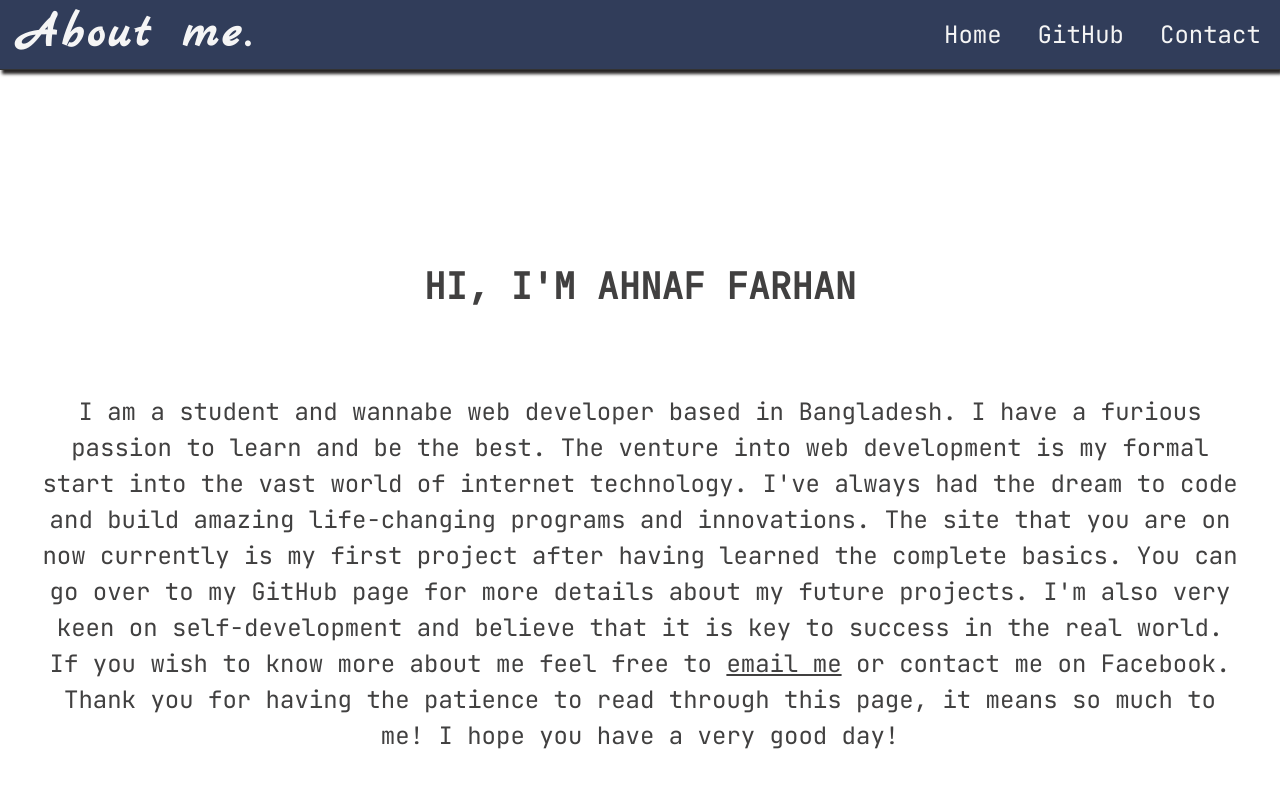
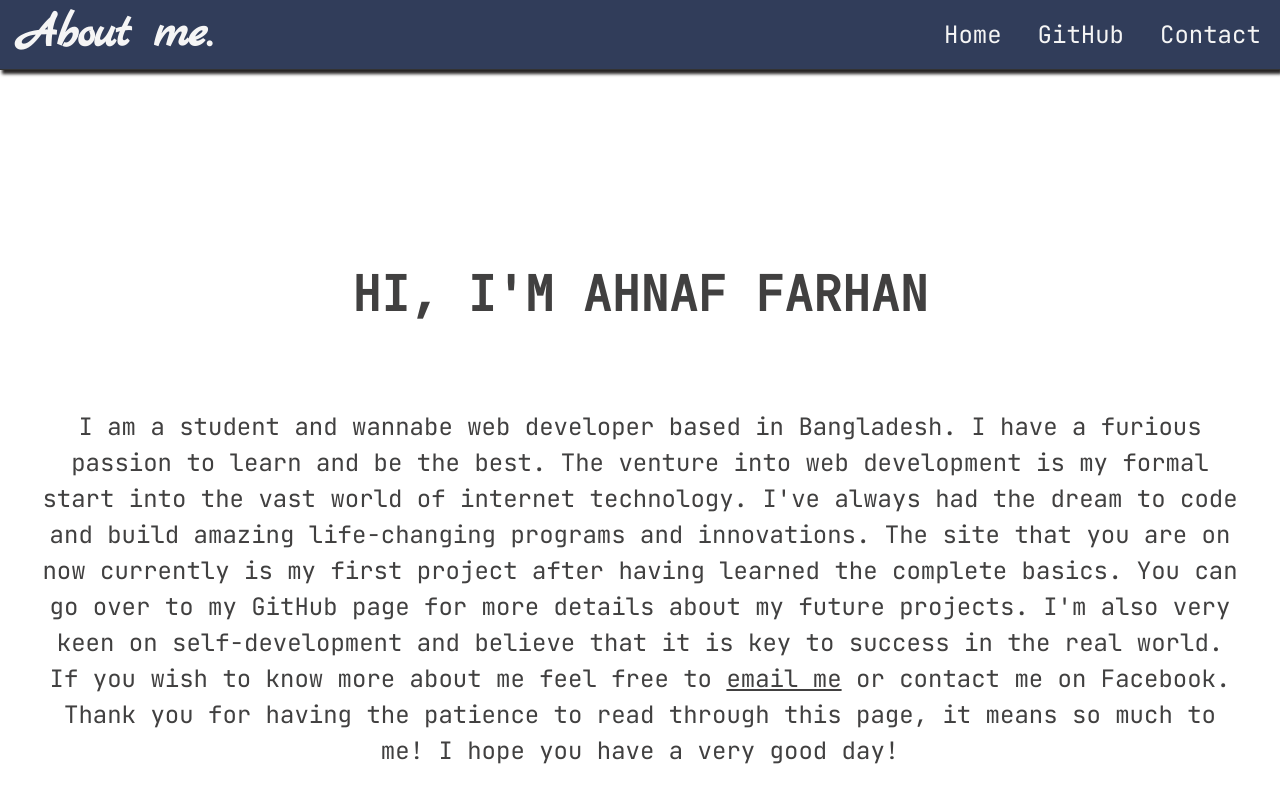
Before and after one commit to ahnaf95/Portfolio, a plain HTML site: page about.html in a window 1280 px wide. Shown: the top 808 px of the page. Drawn offline with nearby package versions, Linux system fonts and the light colour scheme.

Commit message:
Minor Tweaks to css
Changed a few things in the css file.

```diff
--- a/about.html
+++ b/about.html
@@ -27,7 +27,7 @@
 
     <main class="main">
         <article class="main__article">
-            <h2 class="main__h2">Hi, I'm <span class="nowrap">Ahnaf Farhan</span></h2>
+            <h2 class="main__h2" id="about__h2">Hi, I'm <span class="nowrap">Ahnaf Farhan</span></h2>
                 <p class="main__p">I am a student and wannabe web developer based in Bangladesh. I have a furious passion to learn and be the best. The venture into web development is my formal start into the vast world of internet technology. I've always had the dream to code and build amazing life-changing programs and innovations. The site that you are on now currently is my first project after having learned the complete basics. You can go over to my GitHub page for more details about my future projects. I'm also very keen on self-development and believe that it is key to success in the real world. If you wish to know more about me feel free to <a id="main__p__link" href="index.html#contact">email me</a> or contact me on Facebook. Thank you for having the patience to read through this page, it means so much to me! I hope you have a very good day!</p>
         </article>
     </main>
--- a/styles/stylesheet.css
+++ b/styles/stylesheet.css
@@ -74,11 +74,6 @@ html {
     background-color: rgb(255, 255, 255);
 }
 
-h1,
-h2,
-h3 {
-    letter-spacing: 0.1em;
-}
 
 /* HEADER */
 
@@ -94,10 +89,11 @@ h3 {
     height: 70px;
     padding: 0.5rem 0.8rem;
     margin: 0 auto;
+
     display: flex;
     justify-content: space-between;
     align-items: center;
-    flex-wrap: nowrap;
+    flex-wrap: row nowrap;
     box-shadow: 2px 4px 3px rgb(39, 36, 36);
     border-bottom: var(--BORDERS);
 
@@ -106,7 +102,7 @@ h3 {
 
 .header__h1 {
     color: var(--HEADER-COLOR);
-    padding: 0px;
+    padding: 0;
     font-size: 2em;
     font-family: var(--FF-HEADER);
     cursor: context-menu;
@@ -150,16 +146,16 @@ main {
 }
 
 .main__article {
-/*     background-image: linear-gradient(to bottom, #cbc5ea, #eaeaea); */
+    /* background-image: linear-gradient(to bottom, #cbc5ea, #eaeaea);
     background-repeat: no-repeat;
     background-size: cover;
-    background-position: center;
+    background-position: center; */
     color: #414040;
 
     display: flex;
     justify-content: center;
     align-items: center;
-    flex-flow: column nowrap;
+    flex-flow: column wrap;
 }
 
 
@@ -212,6 +208,10 @@ main {
     text-decoration: underline;
 }
 
+#about__h2 {
+    font-size: 2rem;
+}
+
 /* FORM */
 
 .contact {
```
